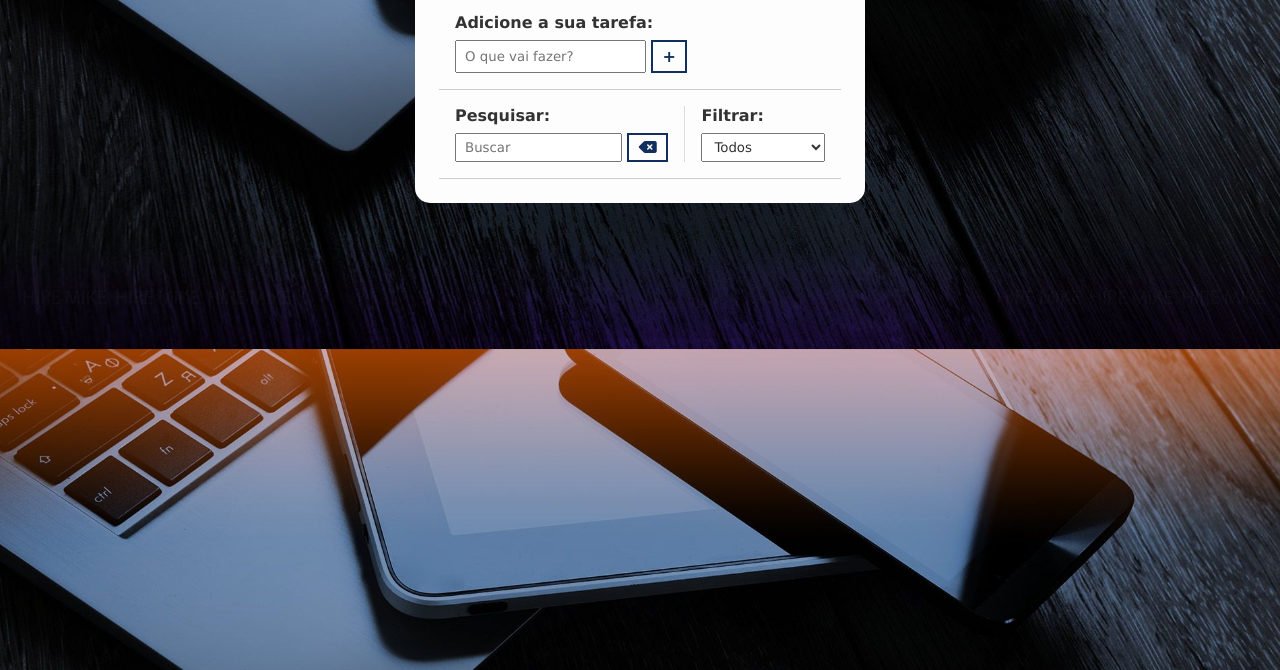
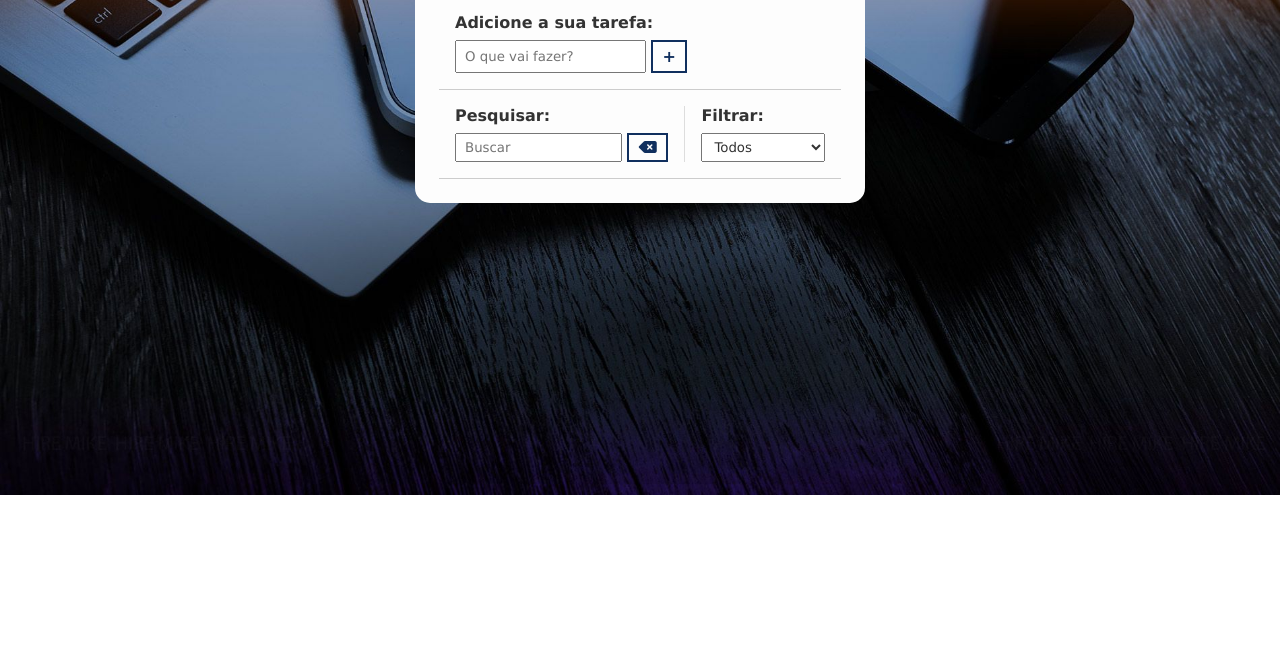
Before and after one commit to Kduuu0581/todo_app, a plain HTML site: page index.html in a window 1280 px wide. Shown: the part 130-800 px from the top of the page. Drawn offline with Linux system fonts and the light colour scheme.

Commit message:
alteraçao 1

```diff
--- a/css/style.css
+++ b/css/style.css
@@ -9,8 +9,8 @@
 
 body {
   background-image: url("../img/background.jpg");
-  background-position: center;
   background-size: cover;
+  background-repeat: no-repeat;
 }
 
 button {
```
